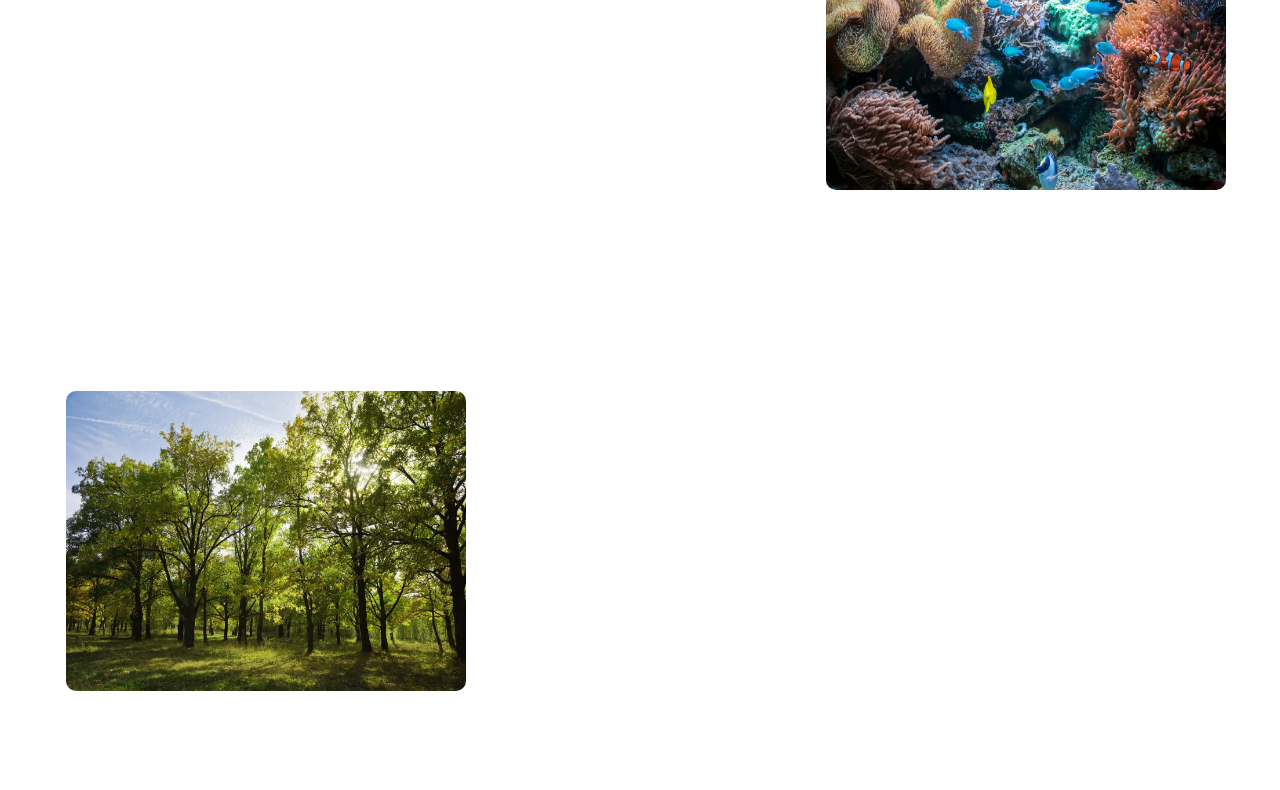
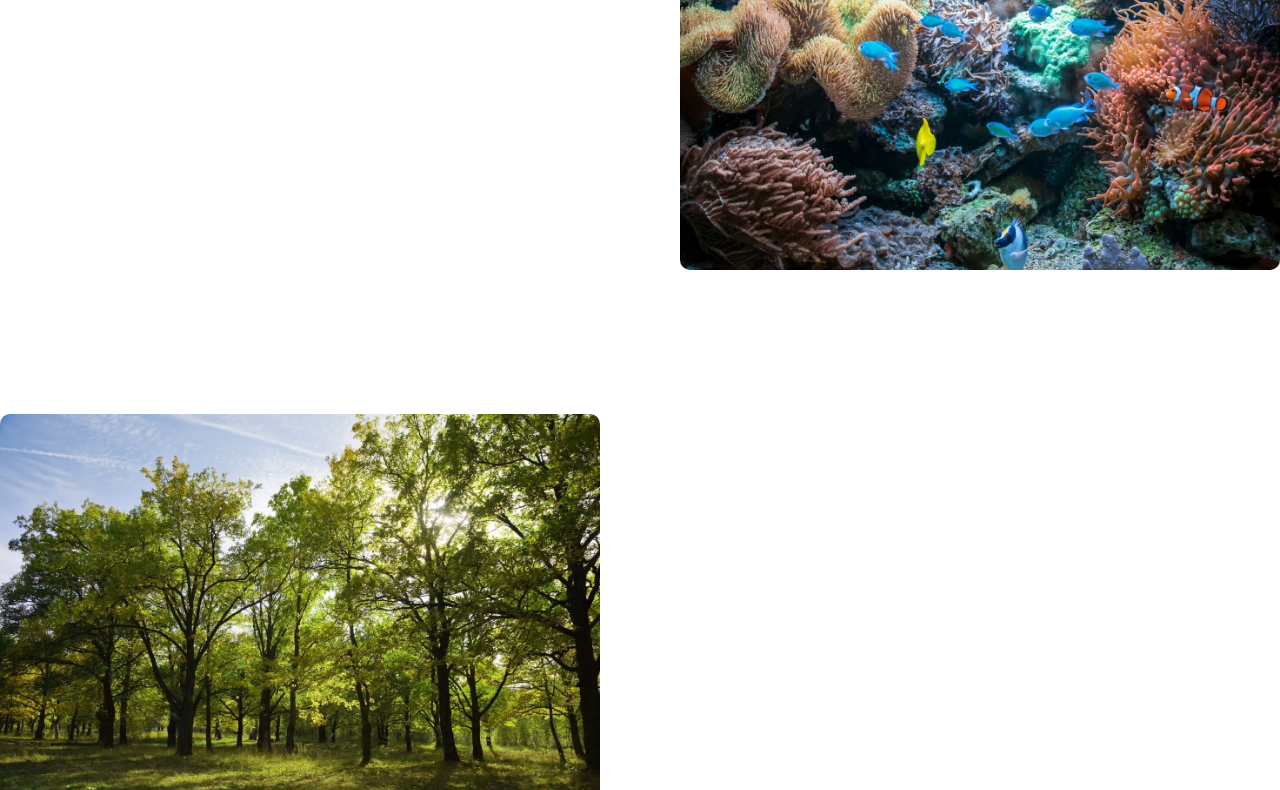
Before and after one commit to Parzilicious/Webby, a plain HTML site: page about.html in a window 1280 px wide. Shown: the part 601-1391 px from the top of the page. Drawn offline with Linux system fonts and the light colour scheme.

Commit message:
about.css

```diff
--- a/about.css
+++ b/about.css
@@ -91,8 +91,8 @@ header ul li a.active {
 .vision-container img,
 .mission-container img,
 .goal-container img {
-    height: 300px;
-    width: 400px;
+    height: 400px;
+    width: 600px;
     border-radius: 10px;
 }
 
```
